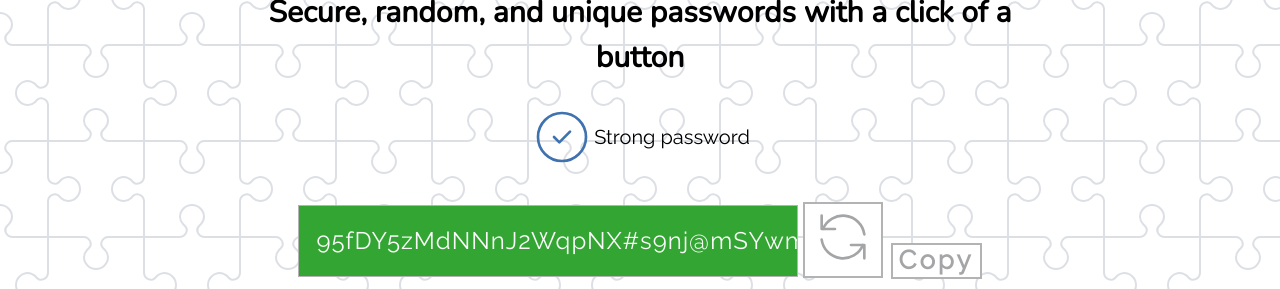
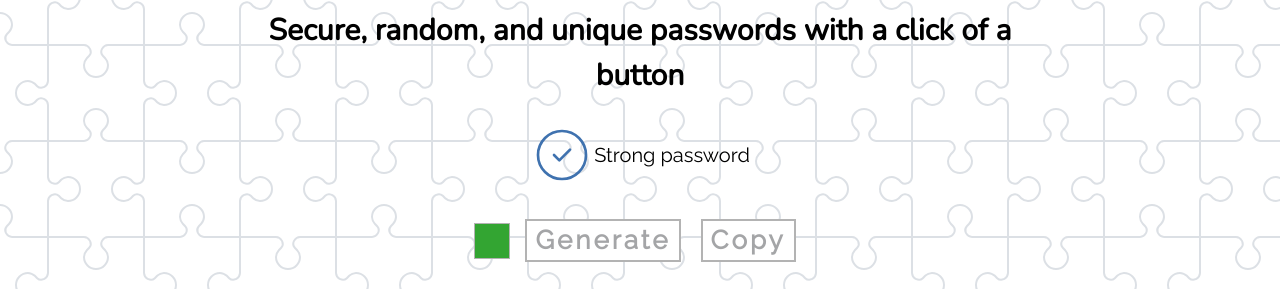
Before and after one commit to cloges4/Password-Generator, a website built with Parcel: page index.html in a window 1280 px wide. Shown: the part 195-484 px from the top of the page. Built offline with nearby package versions, Linux system fonts and the light colour scheme.

Commit message:
adjusted buttons text, styling, and layout properties

```diff
--- a/index.html
+++ b/index.html
@@ -34,27 +34,9 @@
       </div>
         <div class="password-container">
           <p id="password" class="password">
-            95fDY5zMdNNnJ2WqpNX#s9nj@mSYwmuaD$qkrjwekl;rjwe;lk
           </p>
           <div class="btn-container">
-            <button id="generate" class="btn generate-password" type="button">
-              <svg
-                xmlns="http://www.w3.org/2000/svg"
-                class="icon icon-tabler icon-tabler-refresh"
-                width="64"
-                height="64"
-                viewBox="0 0 24 24"
-                stroke-width="1"
-                stroke="#3f72af"
-                fill="none"
-                stroke-linecap="round"
-                stroke-linejoin="round"
-              >
-                <path stroke="none" d="M0 0h24v24H0z" />
-                <path d="M20 11a8.1 8.1 0 0 0 -15.5 -2m-.5 -5v5h5" />
-                <path d="M4 13a8.1 8.1 0 0 0 15.5 2m.5 5v-5h-5" />
-              </svg>
-            </button>
+            <button id="generate" class="btn generate-password" type="button">Generate</button>
             <button id="clipboard" class="btn copy-password" type="button">Copy</button>
           </div>
         </div>
--- a/scss/02-base/layout.scss
+++ b/scss/02-base/layout.scss
@@ -28,10 +28,10 @@ header {
   flex-wrap: wrap;
 }
 
-btn-container {
-  // display: flex;
-  // justify-content: space-between;
-  // align-items: center;
+.btn-container {
+  display: flex;
+  flex-wrap: wrap;
+  justify-content: center;
 }
 
 .character-choice-container {
--- a/scss/03-components/_button.scss
+++ b/scss/03-components/_button.scss
@@ -2,6 +2,9 @@
   background: #fff;
   border: 2px solid $border-color;
   color: $button-text-color;
+  padding: 5px 8px;
+  margin: 10px;
+  cursor: pointer;
 }
 
 .btn:hover {
@@ -19,12 +22,14 @@
 
 //copy btn
 
-.copy-password {
+.copy-password,
+.generate-password {
   font-size: 1.3rem;
   letter-spacing: 3px;
   font-weight: 600;
 }
 
-.copy-password:hover {
+.copy-password:hover,
+.generate-password:hover {
   color: $accent-color;
 }
```
